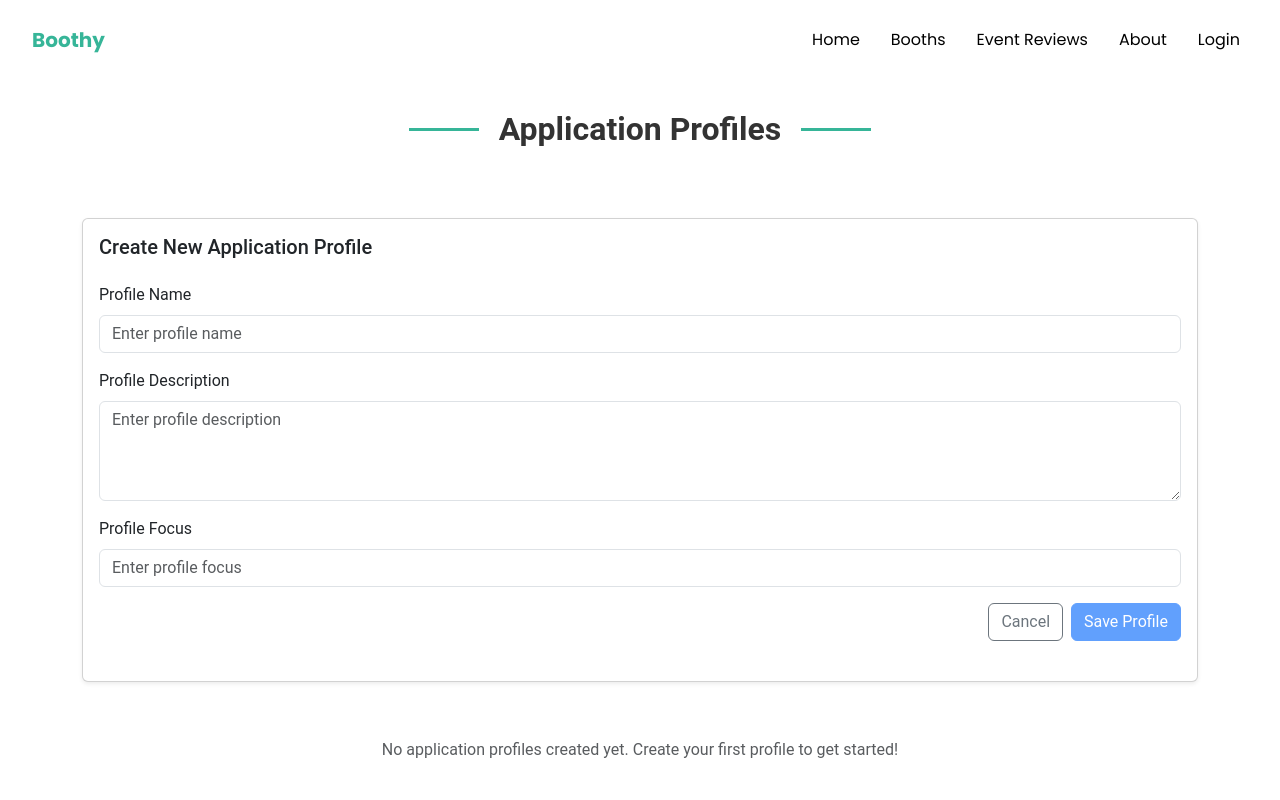
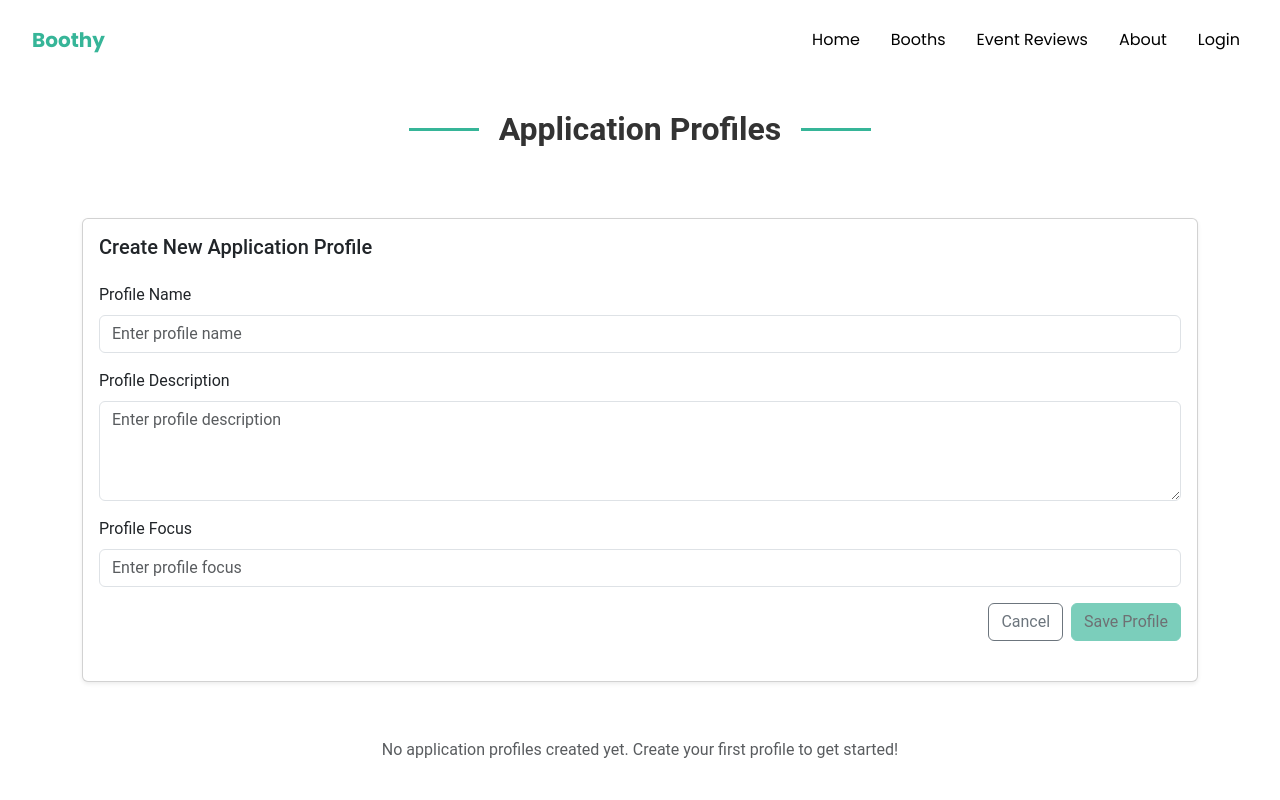
Before and after one commit to PeachyMangoz/VenueVibe, a Vue app in the folder VenueVibe/frontend/: page /applicationprofiles in a window 1280 px wide. Both pictures are taken after a click on the button "Create New Application Profile". Shown: the top 800 px of the page. Built offline with nearby package versions, Linux system fonts and the light colour scheme; a web font is replaced by a local one.

Commit message:
Frontend: application profiles
Moved create profile button to bottom
Changed all buttons to green
Changed to show 4 application profiles in a row instead of 1

```diff
--- a/VenueVibe/frontend/src/views/ApplicationProfiles.vue
+++ b/VenueVibe/frontend/src/views/ApplicationProfiles.vue
@@ -10,50 +10,49 @@
   </div>
 
   <div class="container pb-5">
-
-    <button @click="showNewProfileForm = true"
-            class="btn btn-primary w-100 mb-4"
-            v-if="!showNewProfileForm">
-      Create New Application Profile
-    </button>
-
-    <div v-if="showNewProfileForm"
-         class="card shadow-sm">
+    <div v-if="showNewProfileForm" class="card shadow-sm">
       <div class="card-body">
         <h3 class="h5 mb-4">
-          {{ editingProfileId ? 'Edit' : 'Create New' }} Application Profile
+          {{ editingProfileId ? "Edit" : "Create New" }} Application Profile
         </h3>
         <div class="mb-4">
           <div class="mb-3">
             <label class="form-label">Profile Name</label>
-            <input v-model="newProfile.name"
+            <input
+              v-model="newProfile.name"
               placeholder="Enter profile name"
               class="form-control mb-3"
-                   required>
+              required
+            />
 
             <label class="form-label">Profile Description</label>
-            <textarea v-model="newProfile.description"
+            <textarea
+              v-model="newProfile.description"
               placeholder="Enter profile description"
               class="form-control mb-3"
-                      style="min-height: 100px;"
-                      required>
+              style="min-height: 100px"
+              required
+            >
             </textarea>
 
             <label class="form-label">Profile Focus</label>
-            <input v-model="newProfile.focus"
+            <input
+              v-model="newProfile.focus"
               placeholder="Enter profile focus"
               class="form-control"
-                   required>
+              required
+            />
           </div>
 
           <div class="d-flex justify-content-end gap-2">
-            <button @click="cancelEdit"
-                    class="btn btn-outline-secondary">
+            <button @click="cancelEdit" class="btn btn-outline-secondary">
               Cancel
             </button>
-            <button @click="saveProfile"
-                    class="btn btn-primary"
-                    :disabled="!isFormValid">
+            <button
+              @click="saveProfile"
+              class="btn custom-btn"
+              :disabled="!isFormValid"
+            >
               Save Profile
             </button>
           </div>
@@ -65,12 +64,9 @@
       <h3 class="h4 mb-4" v-if="profiles.length > 0">Your Profiles</h3>
 
       <div class="row g-4">
-        <div v-for="profile in profiles"
-             :key="profile.id"
-             class="col-12">
-          <div class="card shadow-sm hover-shadow">
-            <div class="card-body">
-              <div class="d-flex justify-content-between align-items-start">
+        <div v-for="profile in profiles" :key="profile.id" class="col-md-3">
+          <div class="card shadow-sm hover-shadow h-100">
+            <div class="card-body d-flex flex-column">
               <div class="profile-info flex-grow-1">
                 <div class="d-flex justify-content-between">
                   <h4 class="h5 mb-3">{{ profile.name }}</h4>
@@ -80,19 +76,24 @@
                 </div>
                 <p class="text-muted mb-2">{{ profile.description }}</p>
                 <div class="d-flex align-items-center gap-2">
-                    <span class="badge bg-primary-subtle text-primary">
+                  <span class="badge custom-badge">
                     Focus: {{ profile.focus }}
                   </span>
                 </div>
               </div>
-              </div>
-              <div class="profile-actions mt-3 d-flex justify-content-end gap-2">
-                <button @click="editProfile(profile.id)"
-                        class="btn btn-outline-primary btn-sm">
+              <div
+                class="profile-actions mt-3 d-flex justify-content-end gap-2"
+              >
+                <button
+                  @click="editProfile(profile.id)"
+                  class="btn btn-outline-custom btn-sm"
+                >
                   Edit
                 </button>
-                <button @click="confirmDelete(profile.id)"
-                        class="btn btn-outline-danger btn-sm">
+                <button
+                  @click="confirmDelete(profile.id)"
+                  class="btn btn-outline-danger btn-sm"
+                >
                   Delete
                 </button>
               </div>
@@ -101,130 +102,165 @@
         </div>
       </div>
 
-      <div v-if="profiles.length === 0"
-           class="text-center py-5 text-muted">
-        <p>No application profiles created yet. Create your first profile to get started!</p>
+      <div v-if="profiles.length === 0" class="text-center py-5 text-muted">
+        <p>
+          No application profiles created yet. Create your first profile to get
+          started!
+        </p>
       </div>
+
+      <button
+        @click="showNewProfileForm = true"
+        class="btn custom-btn w-100 mt-4"
+        v-if="!showNewProfileForm"
+      >
+        Create New Application Profile
+      </button>
     </div>
   </div>
 </template>
 
 <script>
-import { ref, reactive, computed, onMounted } from 'vue'
-import { db } from '../firebase'
-import { collection, addDoc, getDocs, doc, updateDoc, deleteDoc, serverTimestamp } from 'firebase/firestore'
-import { getAuth } from 'firebase/auth';
-import { getStorage, ref as storageRef, uploadBytes, getDownloadURL } from 'firebase/storage';
-
-// You can use this.$route.params.boothId to get the booth ID
+import { ref, reactive, computed, onMounted } from "vue";
+import { db } from "../firebase";
+import {
+  collection,
+  addDoc,
+  getDocs,
+  doc,
+  updateDoc,
+  deleteDoc,
+  serverTimestamp,
+} from "firebase/firestore";
+import { getAuth } from "firebase/auth";
+import {
+  getStorage,
+  ref as storageRef,
+  uploadBytes,
+  getDownloadURL,
+} from "firebase/storage";
 
 export default {
-  name: 'profiles',
+  name: "profiles",
   setup() {
-    const auth = getAuth(); // Get the auth instance
+    const auth = getAuth();
     const user = auth.currentUser;
     const storage = getStorage();
-    const profiles = ref([])
-    const showNewProfileForm = ref(false)
+    const profiles = ref([]);
+    const showNewProfileForm = ref(false);
     const newProfile = reactive({
-      name: '',
-      description: '',
-      focus: '',
-    })
-    const userId = ref(null)
-    const editingProfileId = ref(null)
+      name: "",
+      description: "",
+      focus: "",
+    });
+    const userId = ref(null);
+    const editingProfileId = ref(null);
 
     const isFormValid = computed(() => {
-      return newProfile.name.trim() &&
+      return (
+        newProfile.name.trim() &&
         newProfile.description.trim() &&
         newProfile.focus.trim()
-    })
+      );
+    });
 
     const fetchProfiles = async () => {
       try {
-        const querySnapshot = await getDocs(collection(db, 'application_profiles', user.uid, 'profiles'))
+        const querySnapshot = await getDocs(
+          collection(db, "application_profiles", user.uid, "profiles")
+        );
         profiles.value = querySnapshot.docs
-          .map(doc => ({
+          .map((doc) => ({
             id: doc.id,
             ...doc.data(),
-            createdAt: doc.data().createdAt?.toDate() || new Date()
+            createdAt: doc.data().createdAt?.toDate() || new Date(),
           }))
-          .sort((a, b) => b.createdAt - a.createdAt)
+          .sort((a, b) => b.createdAt - a.createdAt);
       } catch (error) {
-        console.error("Error fetching profiles: ", error)
+        console.error("Error fetching profiles: ", error);
       }
-    }
+    };
 
     const saveProfile = async () => {
+      if (!isFormValid.value) return;
+
       try {
         const profileData = {
           ...newProfile,
           createdAt: serverTimestamp(),
-          updatedAt: serverTimestamp()
-        }
+          updatedAt: serverTimestamp(),
+        };
 
         if (editingProfileId.value) {
           await updateDoc(
-            doc(db, 'application_profiles', user.uid, 'profiles', editingProfileId.value),
+            doc(
+              db,
+              "application_profiles",
+              user.uid,
+              "profiles",
+              editingProfileId.value
+            ),
             profileData
-          )
+          );
         } else {
           await addDoc(
-            collection(db, 'application_profiles', user.uid, 'profiles'),
+            collection(db, "application_profiles", user.uid, "profiles"),
             profileData
-          )
+          );
         }
 
-        showNewProfileForm.value = false
-        editingProfileId.value = null
-        Object.assign(newProfile, { name: '', description: '', focus: '' })
-        await fetchProfiles()
+        showNewProfileForm.value = false;
+        editingProfileId.value = null;
+        Object.assign(newProfile, { name: "", description: "", focus: "" });
+        await fetchProfiles();
       } catch (error) {
-        console.error("Error saving profile: ", error)
+        console.error("Error saving profile: ", error);
       }
-    }
+    };
 
     const editProfile = (id) => {
-      const profile = profiles.value.find(p => p.id === id)
+      const profile = profiles.value.find((p) => p.id === id);
       if (profile) {
-        Object.assign(newProfile, profile)
-        editingProfileId.value = id
-        showNewProfileForm.value = true
+        Object.assign(newProfile, profile);
+        editingProfileId.value = id;
+        showNewProfileForm.value = true;
       }
-    }
+    };
 
     const confirmDelete = async (id) => {
-      if (window.confirm('Are you sure you want to delete this profile?')) {
-        await deleteProfile(id)
+      if (window.confirm("Are you sure you want to delete this profile?")) {
+        await deleteProfile(id);
       }
-    }
+    };
 
     const deleteProfile = async (id) => {
       try {
-        await deleteDoc(doc(db, 'application_profiles', user.uid, 'Profiles', id))
-        await fetchProfiles()
+        await deleteDoc(
+          doc(db, "application_profiles", user.uid, "profiles", id)
+        );
+        await fetchProfiles();
       } catch (error) {
-        console.error("Error deleting profile: ", error)
+        console.error("Error deleting profile: ", error);
       }
-    }
+    };
 
     const cancelEdit = () => {
-      showNewProfileForm.value = false
-      editingProfileId.value = null
-      Object.assign(newProfile, { name: '', description: '', focus: '' })
-    }
+      showNewProfileForm.value = false;
+      editingProfileId.value = null;
+      Object.assign(newProfile, { name: "", description: "", focus: "" });
+    };
 
     const formatDate = (date) => {
-      if (!date) return ''
-      return new Date(date).toLocaleDateString('en-US', {
-        year: 'numeric',
-        month: 'short',
-        day: 'numeric'
-      })
-    }
+      if (!date) return "";
+      return new Date(date).toLocaleDateString("en-US", {
+        year: "numeric",
+        month: "short",
+        day: "numeric",
+      });
+    };
 
     onMounted(() => {
-      const user = auth.currentUser; // Get current user from Firebase Auth
+      const user = auth.currentUser;
       if (user) {
         userId.value = user.uid;
         fetchProfiles();
@@ -242,10 +278,10 @@ export default {
       confirmDelete,
       cancelEdit,
       editingProfileId,
-      formatDate
-    }
-  }
-}
+      formatDate,
+    };
+  },
+};
 </script>
 
 <style scoped>
@@ -261,18 +297,59 @@ export default {
   padding: 0.5em 1em;
 }
 
+.custom-badge {
+  background-color: #36b598;
+  color: white;
+}
+
+.custom-btn {
+  background-color: #36b598;
+  border-color: #36b598;
+  color: white;
+}
+
+.custom-btn:hover {
+  background-color: #2d9a82;
+  border-color: #2d9a82;
+  color: white;
+}
+
+.custom-btn:disabled {
+  background-color: #36b598;
+  border-color: #36b598;
+  opacity: 0.65;
+}
+
+.btn-outline-custom {
+  color: #36b598;
+  border-color: #36b598;
+}
+
+.btn-outline-custom:hover {
+  background-color: #36b598;
+  border-color: #36b598;
+  color: white;
+}
+
 .profiles-list {
   margin-top: 2rem;
 }
 
+.card {
+  height: 100%;
+}
+
 .profile-info {
   padding-right: 1rem;
+  flex-grow: 1;
 }
 
 .profile-actions {
   border-top: 1px solid #eee;
   padding-top: 1rem;
+  margin-top: auto;
 }
+
 .section-title {
   text-align: center;
   padding: 30px 0;
@@ -313,5 +390,4 @@ export default {
 .section-title {
   animation: fadeIn 1.5s;
 }
-
 </style>
```
Lines whose indentation alone changed are shown as unchanged.
